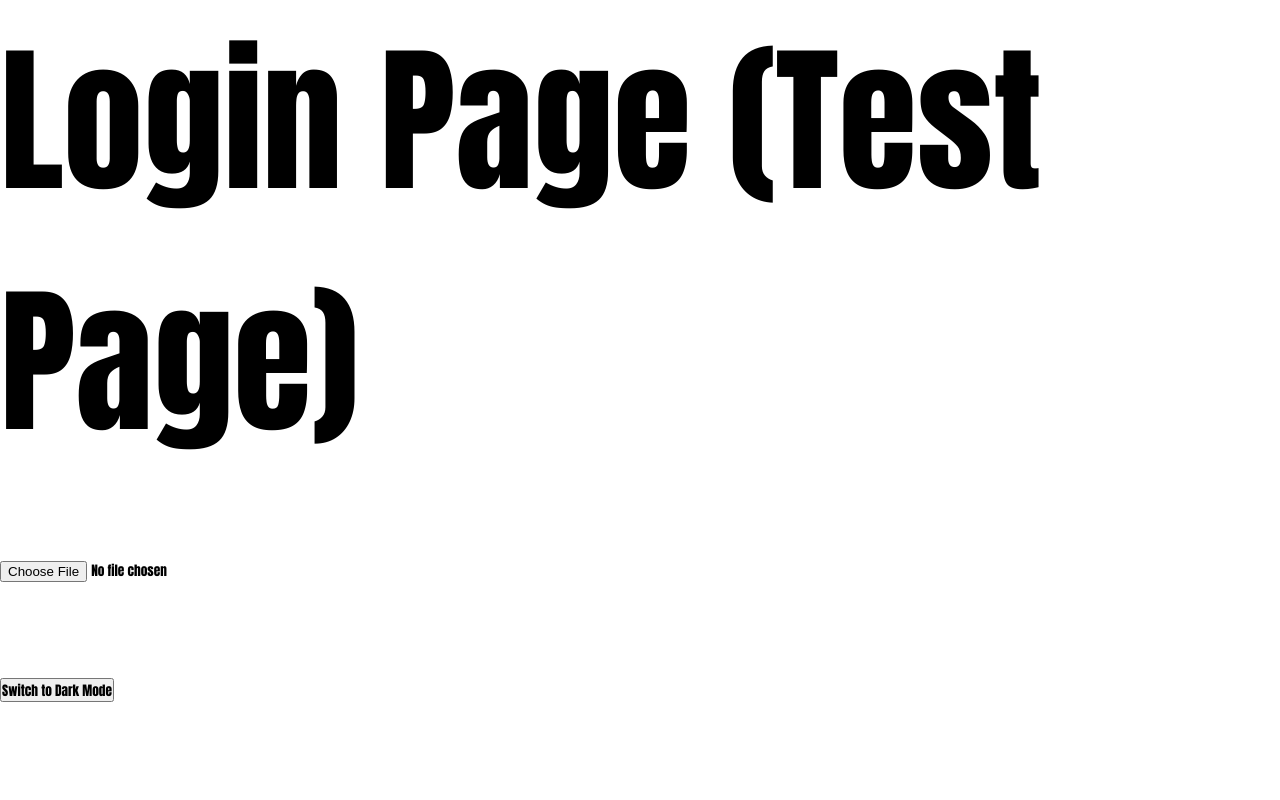
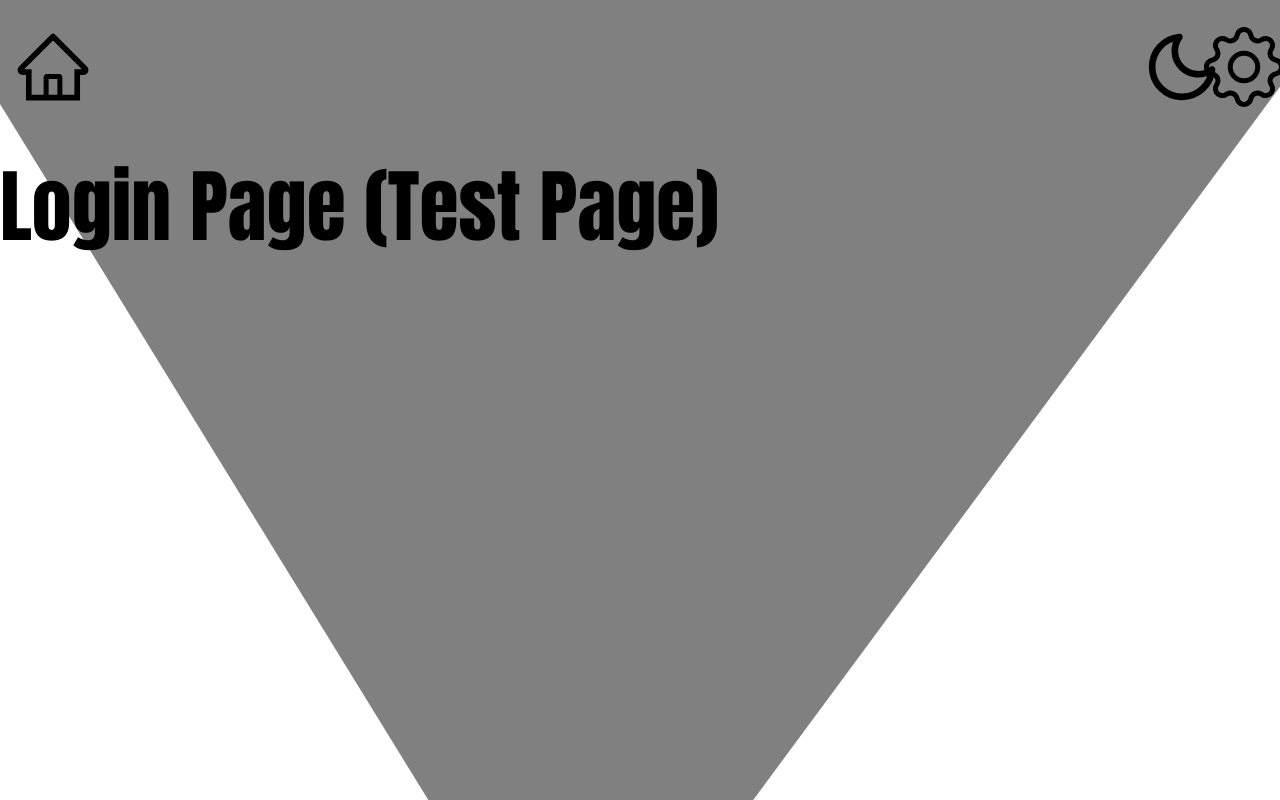
Before and after one commit to Scott-projects/V-Closet, a React (Create React App) app in the folder landing-page-prototype/: page /Login in a window 1280 px wide. Built offline with nearby package versions, Linux system fonts and the light colour scheme.

Commit message:
Top Navigation Bar implemented

```diff
--- a/landing-page-prototype/package.json
+++ b/landing-page-prototype/package.json
@@ -8,6 +8,7 @@
     "@testing-library/user-event": "^13.5.0",
     "react": "^18.2.0",
     "react-dom": "^18.2.0",
+    "react-icons": "^4.7.1",
     "react-router-dom": "^6.8.1",
     "react-scripts": "5.0.1",
     "web-vitals": "^2.1.4"
--- a/landing-page-prototype/src/components/ToggleMode.js
+++ b/landing-page-prototype/src/components/ToggleMode.js
@@ -1,17 +1,22 @@
 import React, { useState } from "react";
+import {FiSun} from 'react-icons/fi';
+import {FiMoon} from 'react-icons/fi';
 
 const ToggleMode = () => {
   const [isDarkMode, setDarkMode] = useState(false);
 
   return (
     <div>
-      <button onClick={() => setDarkMode(!isDarkMode)}>
-        {isDarkMode ? "Switch to Light Mode" : "Switch to Dark Mode"}
-      </button>
+      <tag onClick={() => setDarkMode(!isDarkMode)}>
+        {isDarkMode ? <FiSun/> : <FiMoon/>}
+      </tag>
       <style jsx>{`
         body {
           background-color: ${isDarkMode ? "#333" : "#fff"};
           color: ${isDarkMode ? "#fff" : "#333"};
+        }
+        tag {
+          cursor: pointer;
         }
       `}</style>
     </div>
--- /dev/null
+++ b/landing-page-prototype/src/components/TopNavBar.js
@@ -0,0 +1,26 @@
+import React from 'react';
+import { Link } from 'react-router-dom';
+import { AiOutlineHome } from 'react-icons/ai';
+import { BsGear } from 'react-icons/bs';
+import ToggleMode from './ToggleMode';
+import '../styles/TopNavBar.css';
+
+const TopNavBar = () => {
+    return (
+        <nav className='navbar-menu'>
+            <ul className='navbar-nav'>
+                <li className='navbar-home'>
+                    <Link className='homeIcon' to="/"><AiOutlineHome /></Link>
+                </li>
+                <li className='navbar-gear'>
+                    <BsGear /> {/**Directs to settings page */}
+                </li>
+                <li className='navbar-toggle'>
+                    <ToggleMode />
+                </li>
+            </ul>
+        </nav>
+    )
+}
+
+export default TopNavBar;
--- a/landing-page-prototype/src/pages/LoginPage.css
+++ /dev/null
@@ -1,5 +0,0 @@
-/*ONE THING TO NOTE: DO NOT USE SAME NAMES OR ELSE IT WILL AFFECT OTHER PAGES*/
-.login-test {
-
-    font-size: 500%;
-}
--- a/landing-page-prototype/src/pages/LoginPage.js
+++ b/landing-page-prototype/src/pages/LoginPage.js
@@ -1,15 +1,19 @@
 import React from 'react'
-import ToggleMode from '../components/ToggleMode';
 import ImageUploader from '../components/ImageUploader';
-import './LoginPage.css'
+import TopNavBar from '../components/TopNavBar';
+import '../styles/LoginPage.css'
 
 function LoginPage() {
 
     return (
+
         <div className='login-test'>
-            <h1>Login Page (Test Page)</h1>
-            <ImageUploader />
-            <ToggleMode />
+            <div class="triangle-container">
+                <div class="triangle"></div>
+            </div>
+            <TopNavBar />
+            <h1 className='logintext'>Login Page (Test Page)</h1>
+            {/* <ImageUploader /> */}
         </div>
     )
 }
--- a/landing-page-prototype/src/pages/SignUpPage.css
+++ /dev/null
@@ -1,3 +0,0 @@
-.signup-test {
-    font-size: 500%;
-}
--- a/landing-page-prototype/src/pages/SignUpPage.js
+++ b/landing-page-prototype/src/pages/SignUpPage.js
@@ -1,12 +1,15 @@
 import React from 'react'
-import ToggleMode from '../components/ToggleMode';
-import './SignUpPage.css'
+import TopNavBar from '../components/TopNavBar';
+import '../styles/SignUpPage.css'
 
 function SignUpPage() {
     return (
         <div className='signup-test'>
-            <h1>Sign Up Page</h1>
-            <ToggleMode />
+            <div class="triangle-container">
+                <div class="triangle"></div>
+            </div>
+            <TopNavBar />
+            <h1 className='signup-text'>Sign Up Page</h1>
         </div>
     )
 }
--- /dev/null
+++ b/landing-page-prototype/src/styles/LoginPage.css
@@ -0,0 +1,24 @@
+.logintext {
+    font-size: 500%
+}
+
+.triangle-container {
+    position: fixed;
+    top: 0;
+    left: 0;
+    right: 0;
+    bottom: 0;
+    overflow: hidden;
+    z-index: -1;
+    margin-left: -5%;
+  }
+
+  .triangle {
+    height: 0;
+    width: 0;
+    position: absolute;
+    border-left: 50vw solid transparent;
+    border-right: 60vw solid transparent;
+    border-top: 130vh solid gray;
+
+  }
--- /dev/null
+++ b/landing-page-prototype/src/styles/SignUpPage.css
@@ -0,0 +1,24 @@
+.signup-text {
+    font-size: 500%;
+}
+
+.triangle-container {
+    position: fixed;
+    top: 0;
+    left: 0;
+    right: 0;
+    bottom: 0;
+    overflow: hidden;
+    z-index: -1;
+    margin-left: -5%;
+  }
+
+  .triangle {
+    height: 0;
+    width: 0;
+    position: absolute;
+    border-left: 50vw solid transparent;
+    border-right: 60vw solid transparent;
+    border-top: 130vh solid gray;
+
+  }
--- /dev/null
+++ b/landing-page-prototype/src/styles/TopNavBar.css
@@ -0,0 +1,23 @@
+
+.navbar-menu {
+    padding: 1%;
+}
+
+.navbar-nav {
+    font-size: 500%;
+}
+
+a {
+    text-decoration: none;
+    color: inherit;
+    cursor: pointer;
+}
+
+ul > li {
+    display: inline-block;
+}
+
+.navbar-gear, .navbar-toggle {
+    width: 5%;
+    float: right;
+}
```
Also changed, not shown: 1 other file (tests, documents, lock files or other folders).
